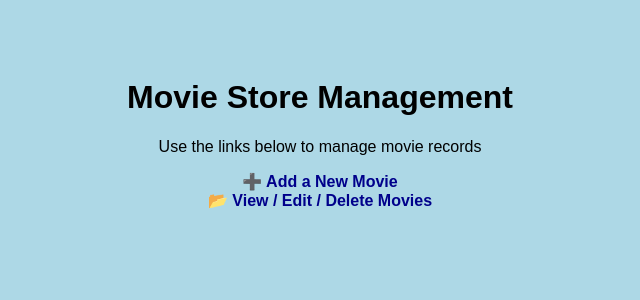
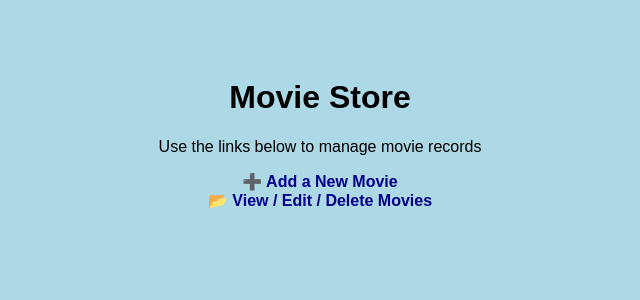
Before and after one commit to UnknownK6912/EECE430-Test1, a Django app: page / in a window 1280 px wide. Shown: the top 300 px of the page, without its empty margins (320-960 px from the left). Run offline with Django 5.2, Linux system fonts and the light colour scheme.

Commit message:
Update index.html

```diff
--- a/templates/index.html
+++ b/templates/index.html
@@ -17,7 +17,7 @@
     </style>
 </head>
 <body>
-    <h1>Movie Store Management</h1>
+    <h1>Movie Store</h1>
     <p>Use the links below to manage movie records</p>
     <ul style="list-style: none; padding: 0;">
         <li><a href="{% url 'add_movie' %}">➕ Add a New Movie</a></li>
```
